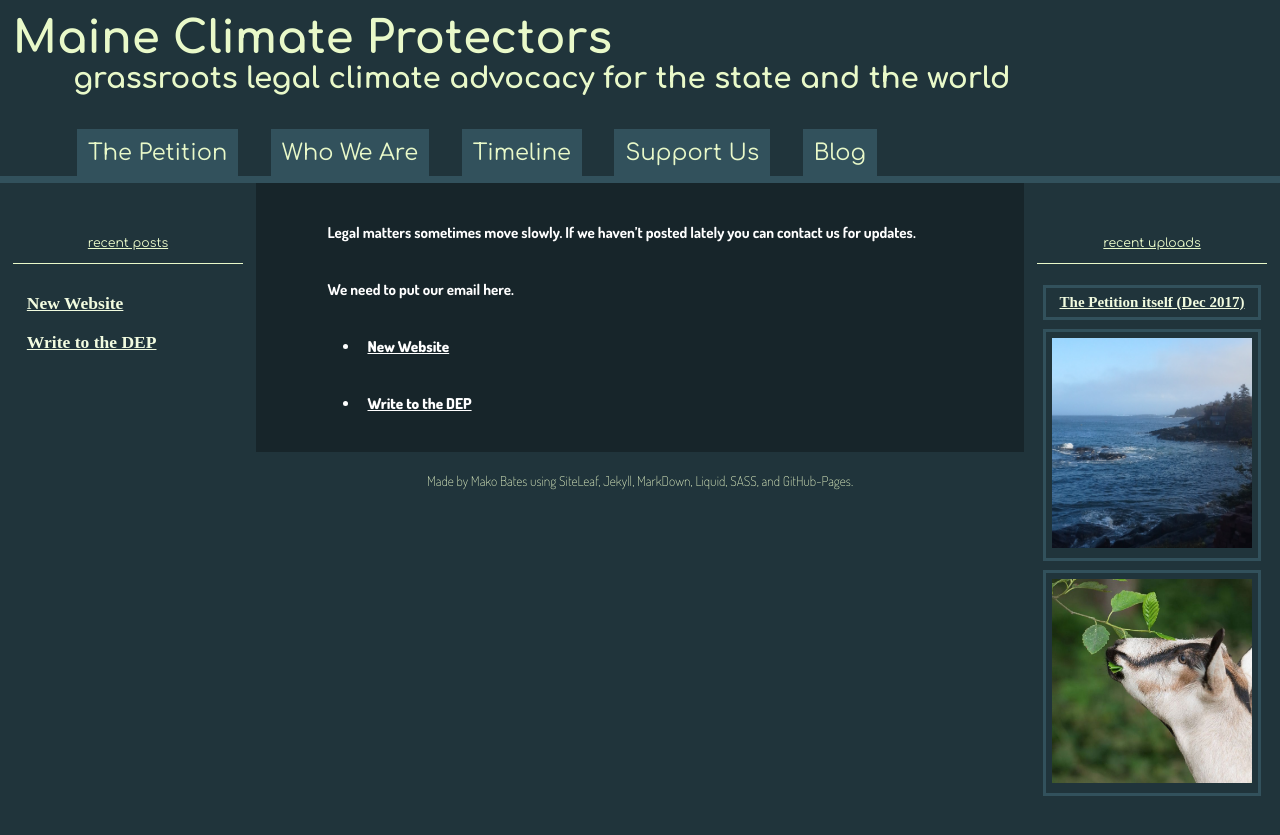
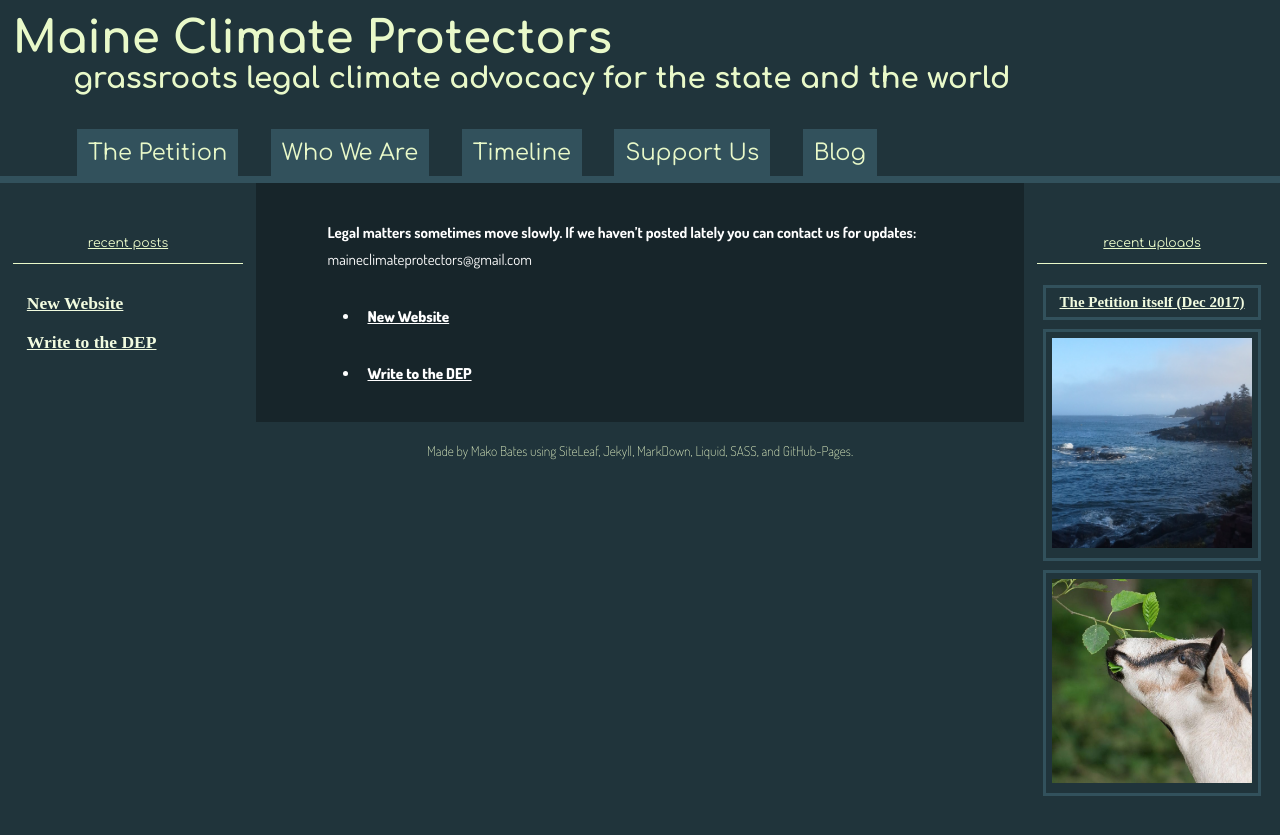
Before and after one commit to ShapeOfMatter/maine-climate-protectors, a Jekyll site: the page built from posts.markdown, in a window 1280 px wide. Shown: the top 835 px of the page. Built offline with Jekyll 4.4.1, drawn with Linux system fonts in a browser that asks for light colours.

Commit message:
Updated Posts

```diff
--- a/posts.markdown
+++ b/posts.markdown
@@ -4,9 +4,7 @@ date: 2017-12-13 16:14:00 -05:00
 layout: busy
 ---
 
-Legal matters sometimes move slowly. If we haven't posted lately you can contact us for updates.
-
-We need to put our email here.
+Legal matters sometimes move slowly. If we haven't posted lately you can contact us for updates: {{ site.contact_email }}
 
 {% for post in site.posts %}
  + [{{ post.title }}]({{ post.url | relative_url }})
```
